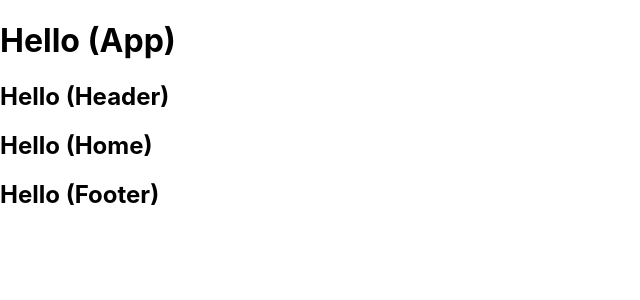
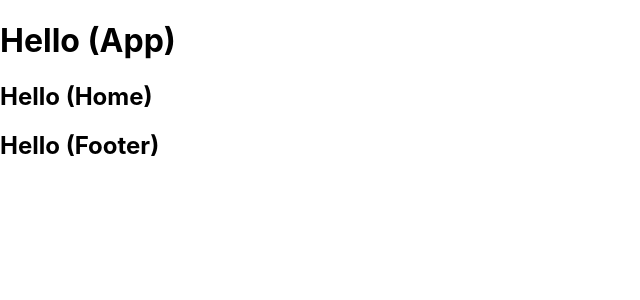
Before and after one commit to norcee25/CNVA, a React (Create React App) app: page / in a window 1280 px wide. Shown: the top 300 px of the page, without its empty margins (0-640 px from the left). Built offline with nearby package versions, Linux system fonts and the light colour scheme.

Commit message:
add props logo

```diff
--- a/src/component/Header/index.js
+++ b/src/component/Header/index.js
@@ -1,11 +1,9 @@
+const Logo = ({ text }) => {
+  return (
+    <div>
+      <h2>{text}</h2>
+    </div>
+  );
+};
 
-const Header = () => {
-    const CNVAfooter= "Hello (Header)"
-    return (
-      <div>
-        <h2>{CNVAfooter}</h2>
-      </div>
-    );
-  };
-
-export default Header;
+export default Logo;
```
